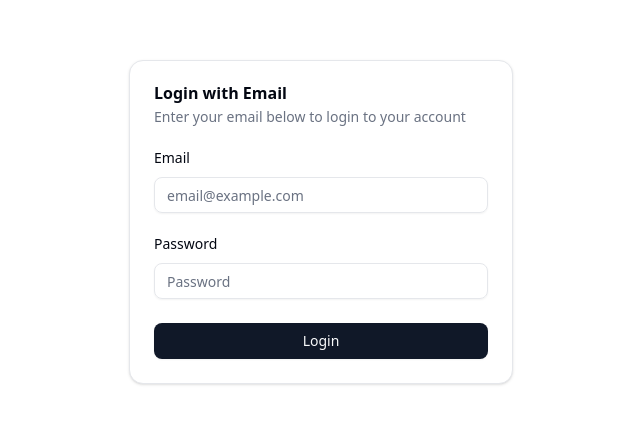
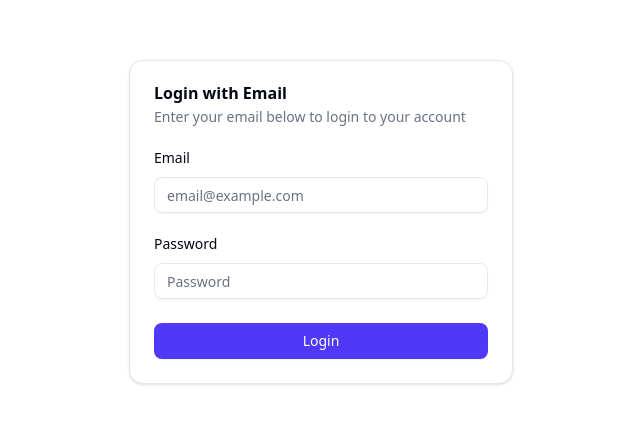
Before and after one commit to RodrigoPiccilli/management-system, a Next.js app in the folder frontend/: page /login in a window 1280 px wide. Shown: the part 178-602 px from the top of the page, without its empty margins (319-959 px from the left). Built offline with nearby package versions, Linux system fonts and the light colour scheme; no server answers.

Commit message:
[Feat] Changed UI of Login Form. - Changed login button color to match primary theme.

```diff
--- a/frontend/src/components/ui/LoginForm.tsx
+++ b/frontend/src/components/ui/LoginForm.tsx
@@ -72,7 +72,7 @@
                                     required />
                             </div>
                             <div className="flex flex-col gap-3">
-                                <Button type="submit" className="w-full">
+                                <Button type="submit" className="w-full" variant="primary">
                                     Login
                                 </Button>
                                 {message && (
```
